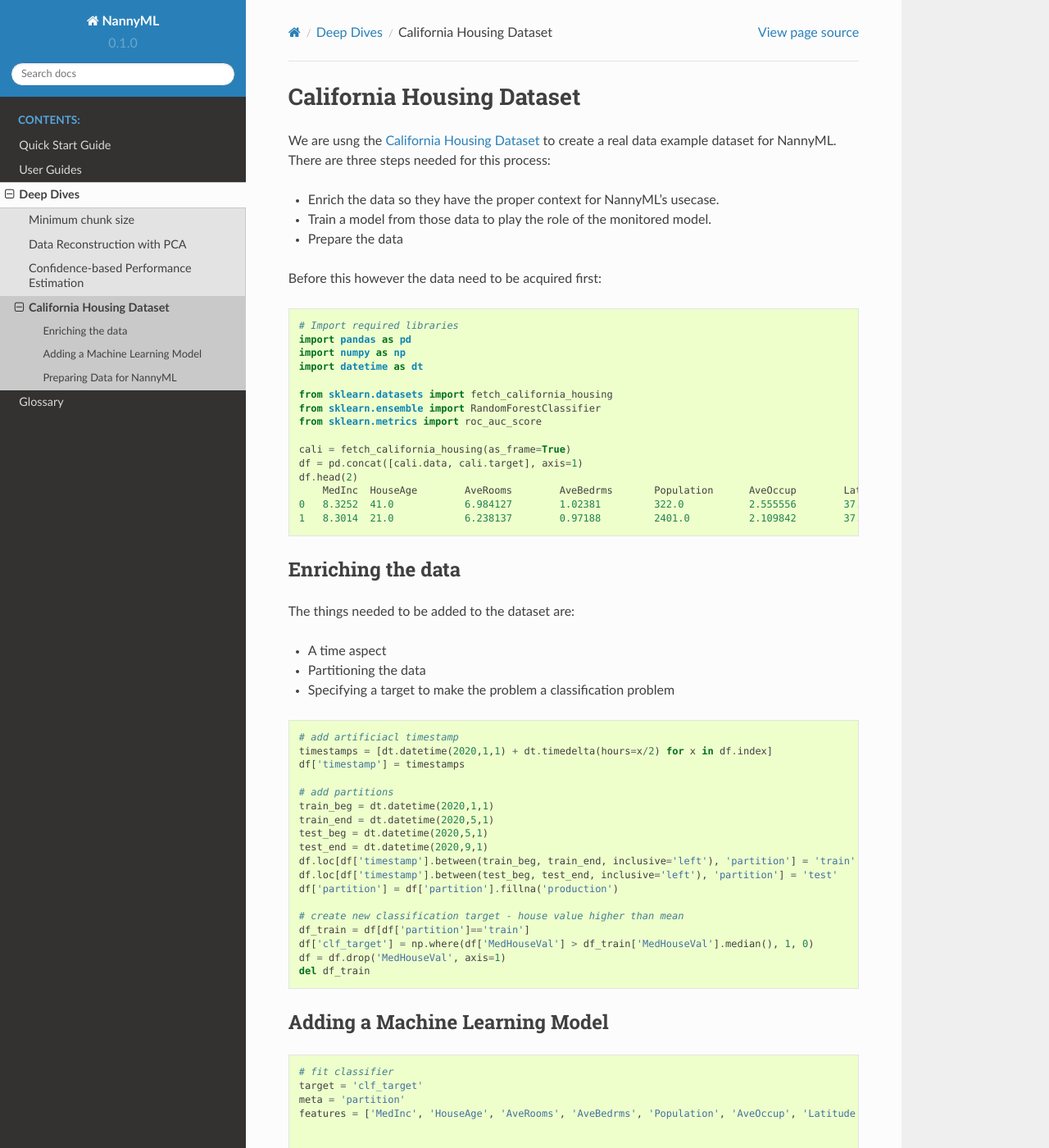
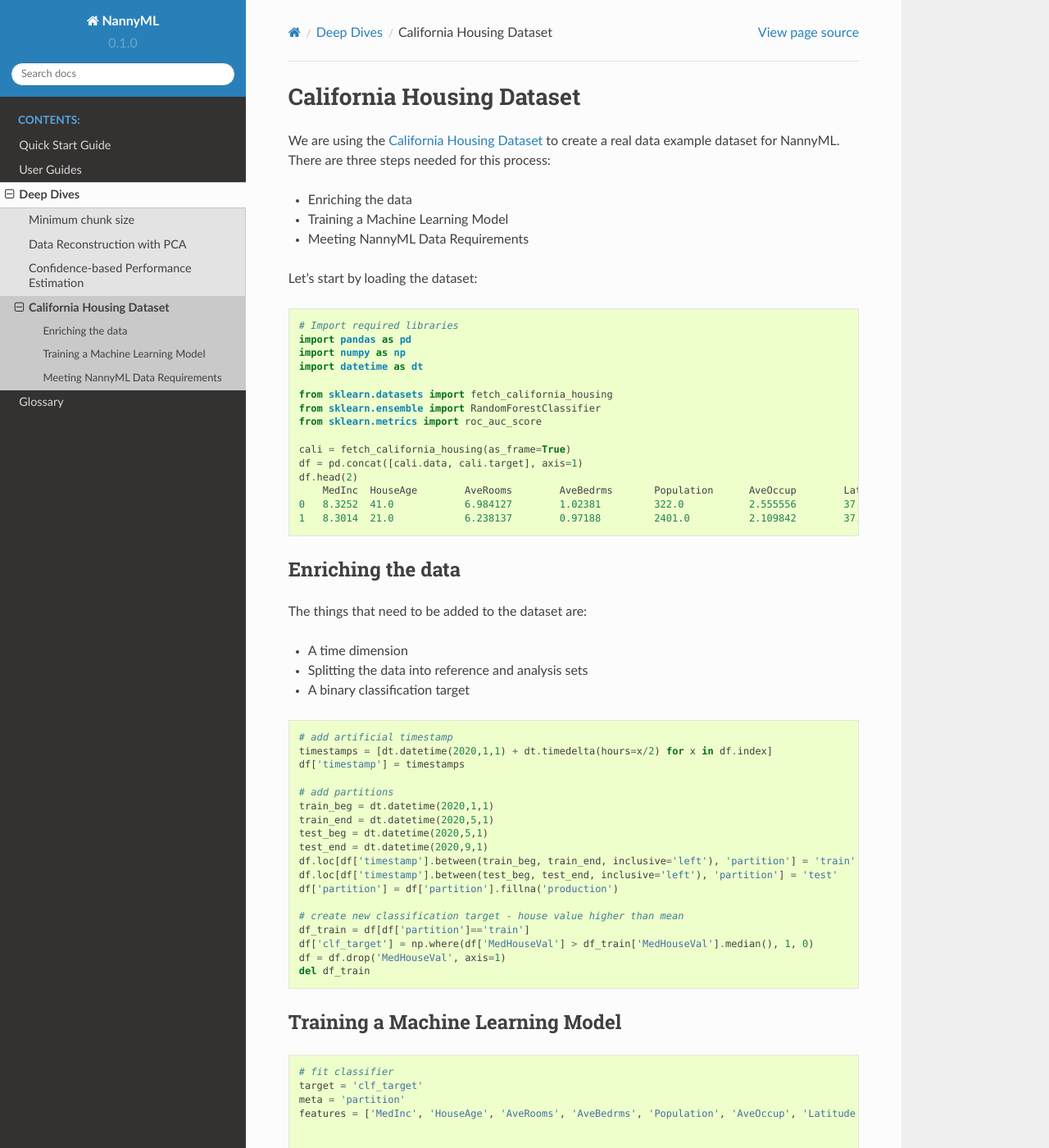
Before and after one commit to NannyML/nannyml, a Sphinx documentation site: the page built from docs/deep_dive/california.rst, in a window 1280 px wide and 1400 px high. Shown: the whole window at 82% size. Built offline with Sphinx 7.4.7 and the Read the Docs theme 2.0.0, drawn with Linux system fonts in a browser that asks for light colours; pages that are not in the unit, such as notebooks, are missing from menus; some of the changed text lies outside the part shown.

Commit message:
feedback for california (#24)

```diff
--- a/docs/deep_dive/california.rst
+++ b/docs/deep_dive/california.rst
@@ -4,15 +4,15 @@
 California Housing Dataset
 ==========================
 
-We are usng the `California Housing Dataset`_ to create a real data example dataset for
+We are using the `California Housing Dataset`_ to create a real data example dataset for
 NannyML. There are three steps needed for this process:
 
-- Enrich the data so they have the proper context for NannyML's usecase.
-- Train a model from those data to play the role of the monitored model.
-- Prepare the data
+- Enriching the data
+- Training a Machine Learning Model
+- Meeting NannyML Data Requirements
 
 
-Before this however the data need to be acquired first:
+Let’s start by loading the dataset:
 
 .. code-block:: python
 
@@ -36,15 +36,15 @@
 Enriching the data
 ==================
 
-The things needed to be added to the dataset are:
+The things that need to be added to the dataset are:
 
-- A time aspect
-- Partitioning the data
-- Specifying a target to make the problem a classification problem
+- A time dimension
+- Splitting the data into reference and analysis sets
+- A binary classification target
 
 .. code-block:: python
 
-    # add artificiacl timestamp
+    # add artificial timestamp
     timestamps = [dt.datetime(2020,1,1) + dt.timedelta(hours=x/2) for x in df.index]
     df['timestamp'] = timestamps
 
@@ -63,8 +63,8 @@
     df = df.drop('MedHouseVal', axis=1)
     del df_train
 
-Adding a Machine Learning Model
-===============================
+Training a Machine Learning Model
+=================================
 
 .. code-block:: python
 
@@ -80,15 +80,15 @@
     clf.fit(df_train[features], df_train[target])
     df['y_pred_proba'] = clf.predict_proba(df[features])[:,1]
 
-    # Check roc auc scores
+    # Check roc auc score
     for partition_name, partition_data in df.groupby('partition', sort=False):
         print(partition_name, roc_auc_score(partition_data[target], partition_data['y_pred_proba']))
     train 1.0
     test 0.8737681614409617
     production 0.8224322932364313
 
-Preparing Data for NannyML
-==========================
+Meeting NannyML Data Requirements
+=================================
 
 The data are now being splitted so they can be in a form required by NannyML.
 
@@ -98,13 +98,13 @@
     df_for_nanny['partition'] = df_for_nanny['partition'].map({'test':'reference', 'production':'analysis'})
     df_for_nanny['identifier'] = df_for_nanny.index
 
-    df_ref = df_for_nanny[df_for_nanny['partition']=='reference'].copy()
-    df_ana = df_for_nanny[df_for_nanny['partition']=='analysis'].copy()
-    df_gt = df_ana[['identifier', 'clf_target']].copy()
-    df_ana = df_ana.drop('clf_target', axis=1)
+    reference = df_for_nanny[df_for_nanny['partition']=='reference'].copy()
+    analysis = df_for_nanny[df_for_nanny['partition']=='analysis'].copy()
+    analysis_target = analysis[['identifier', 'clf_target']].copy()
+    analysis = analysis.drop('clf_target', axis=1)
 
-The ``df_ref`` dataframe represents the reference :term:`Partition` and the ``df_ana``
-dataframe represents the analysis partition. The ``df_gt`` dataframe contains the targets
+The ``reference`` dataframe represents the reference :term:`Partition` and the ``analysis``
+dataframe represents the analysis partition. The ``analysis_target`` dataframe contains the targets
 for the analysis partition that is provided separately.
 
 
```
Also changed, not shown: docs/quick.rst (line endings or trailing spaces).
